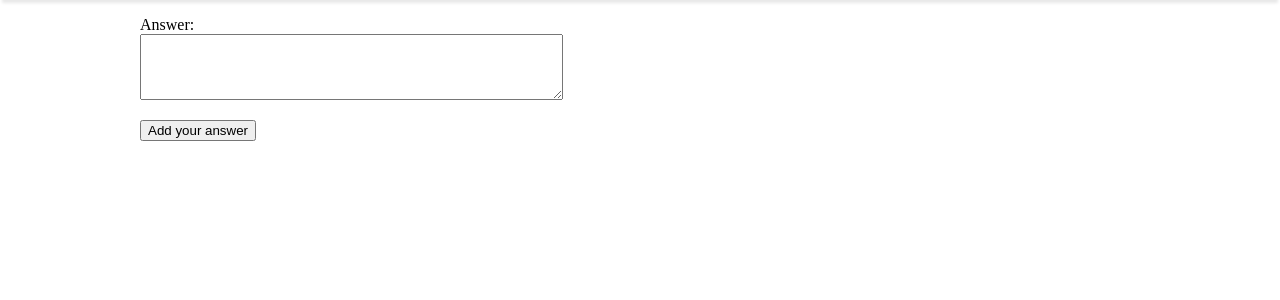
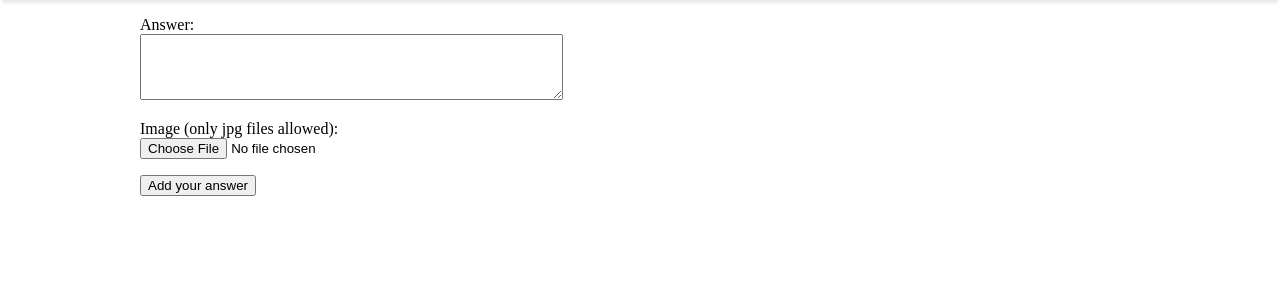
Before and after one commit to RadekRo/ask-mate, a Flask app: page /new-answer in a window 1280 px wide. Shown: the part 44-344 px from the top of the page. Run offline with Flask 3, Linux system fonts and the light colour scheme.

Commit message:
Added images for answers

```diff
--- a/app.py
+++ b/app.py
@@ -40,16 +40,22 @@ def ask_question():
 def route_answer(id):
     return render_template("new-answer.html", id=id)
 
-@app.route('/new-answer', methods=["POST","GET"])
+@app.route('/new-answer', methods=["POST", "GET"])
 def new_answer():
     next_id = data_handler.get_next_id("answer")
     current_date = str(datetime.now())[0:19]
-    image = ""
+
+    if 'file' not in request.files:
+        image = ""
+    else:
+        file = request.files['file']
+        image = data_handler.save_file(file, next_id, "answer")
+
     if request.method == 'POST':
         your_answer = [next_id, current_date, "0", str(request.form.get('id')), request.form.get('new-answer'), image ]
-        new_str = "/question/" + str(request.form.get('id'))
+        redirect_dir = "/question/" + str(request.form.get('id'))
         data_handler.add_answer(your_answer)
-        return redirect(new_str)
+        return redirect(redirect_dir)
     return render_template("new-answer.html")
 
 @app.route('/question/<id>/vote', methods=["POST", "GET"])
--- a/data/answer.csv
+++ b/data/answer.csv
@@ -12,3 +12,6 @@ id,submission_time,vote_number,question_id,message,image
 10,2023-04-06 18:46:00,0,6,sasdadas,
 11,2023-04-08 00:43:12,0,8,Jordan!,
 12,2023-04-08 00:43:40,0,8,Jordan!!!!!!,
+13,2023-04-09 21:43:03,0,1,sadsdsadsa,
+14,2023-04-09 21:47:48,0,1,resting answer,
+15,2023-04-09 21:52:35,0,1,zxcxzxzczxczxcc,/static/images/answers/15.jpg
--- a/data_handler.py
+++ b/data_handler.py
@@ -56,7 +56,7 @@ def allowed_file(filename):
     return '.' in filename and filename.rsplit('.', 1)[1].lower() in ALLOWED_EXTENSIONS
 
 
-def save_file(file, question_id, selector):
+def save_file(file, current_id, selector):
 
     if selector == "question":
         upload_folder = UPLOAD_FOLDER_FOR_QUESTIONS
@@ -64,9 +64,9 @@ def save_file(file, question_id, selector):
         upload_folder = UPLOAD_FOLDER_FOR_ANSWERS
 
     if file and allowed_file(file.filename) and file.filename != "":
-        saved_name = question_id + ".jpg"
+        saved_name = current_id + ".jpg"
         file.save(os.path.join(upload_folder, saved_name))
-        return "/" + upload_folder + question_id + ".jpg"
+        return "/" + upload_folder + current_id + ".jpg"
     else:
         return ""
 
--- a/templates/new-answer.html
+++ b/templates/new-answer.html
@@ -1,12 +1,16 @@
 {% extends "layout.html" %}
 {% block content %}
     <div class="question-list">
-        <form action="/new-answer" method="POST">
+        <form action="/new-answer" method="POST" enctype="multipart/form-data">
             <input type="hidden" name="id" value={{id}}>
         <p>
             <label for="new-answer">Answer:</label><br/>
             <textarea id="new-answer" name="new-answer" rows="4" cols="50"></textarea>
         </p>
+        <p>
+            <label for="image">Image (only jpg files allowed):</label><br/>
+            <input id="file" name="file" type = "file" />
+        </p>
         <button type="submit">Add your answer</button>
 
     </div>
```
Also changed, not shown: static/images/answers/15.jpg (added).
